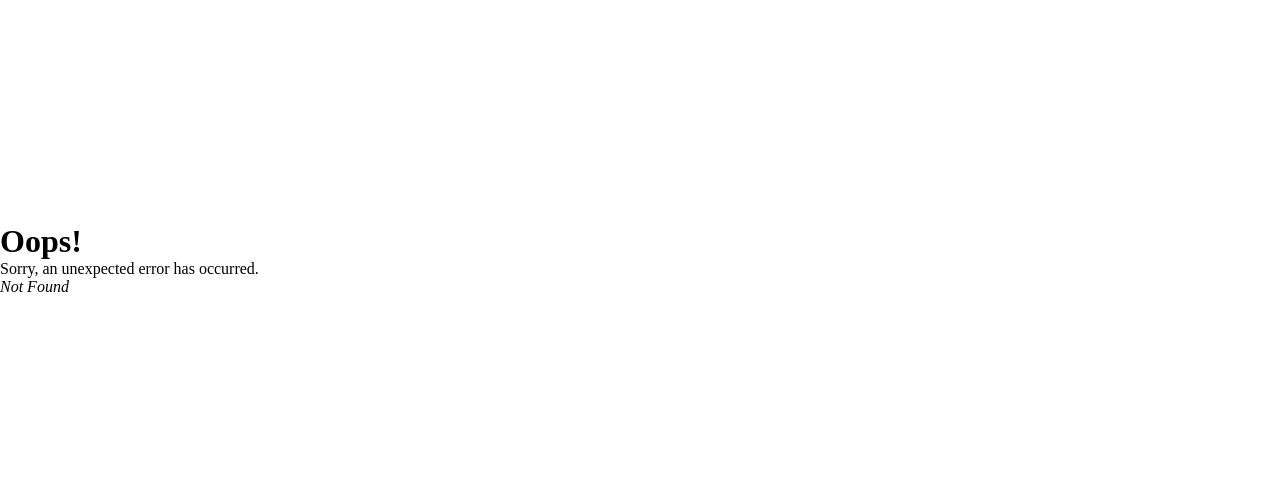
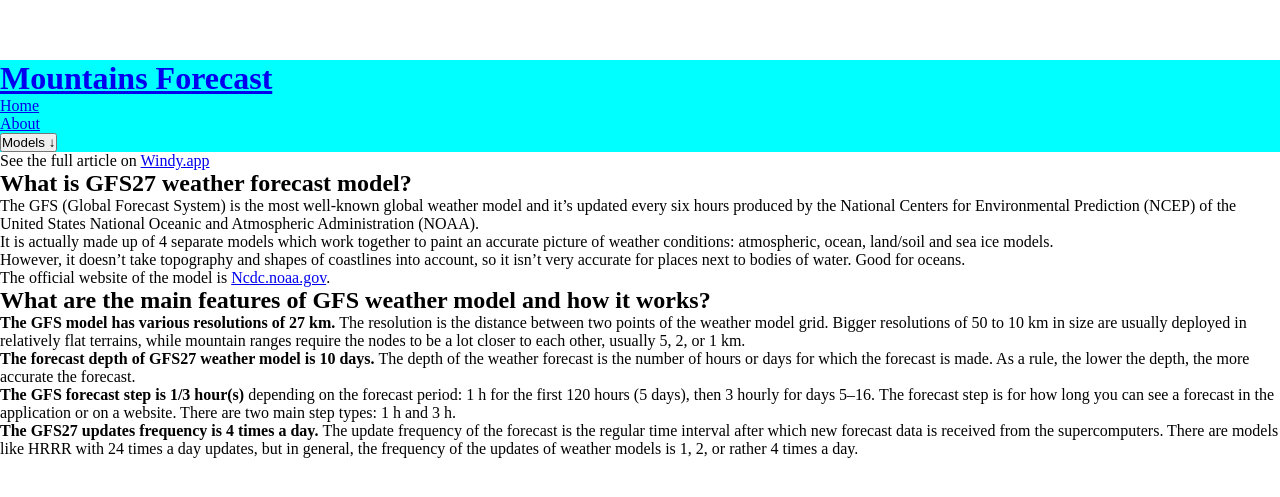
Before and after one commit to Zilola-Nazarova/harry-potter-characters, a React (Vite) app: page /models/1 in a window 1280 px wide. Before the commit this address had no page. Shown: the part 141-638 px from the top of the page. Built offline with nearby package versions, Linux system fonts and the light colour scheme; no server answers.

Commit message:
Enable routes for ICON and GFS info pages

```diff
--- a/src/components/Header.jsx
+++ b/src/components/Header.jsx
@@ -32,8 +32,16 @@ const Header = () => {
               Models <span>&#8595;</span>
             </button>
             {dropdown && (<ul>
-              <li>ICON</li>
-              <li>GFS</li>
+              <li>
+                <Link to={`/models/icon`}>
+                  ICON
+                </Link>
+              </li>
+              <li>
+                <Link to={`/models/gfs`}>
+                  GFS
+                </Link>
+              </li>
             </ul>)}
           </li>
         </ul>
--- /dev/null
+++ b/src/routes/Models.jsx
@@ -0,0 +1,39 @@
+import { useParams } from 'react-router';
+
+const Models = () => {
+  const {id} = useParams();
+
+  return (
+    (id === 'icon') ?
+    <>
+      <p>See the full article on <a href="https://windy.app/blog/what-is-icon-weather-model-forecast.html">Windy.app</a></p>
+      <p>{id}</p>
+      <h2>What is ICON weather forecast model?</h2>
+      <p>The ICON (Icosahedral Nonhydrostatic) is a suit of models created by the German national weather service or DWD (Deutscher Wetterdienst). There are at least three major ICON models: ICON-D2 for Central Europe, ICON7 for Europe as a whole, and ICON13 for the world. So it is both hyper-local, regional and global weather forecast model.</p>
+      <ul>
+        <li>Thanks to its high resolution, ICON-D2 takes into account the terrain and also predicts severe weather better comparing to other regional models, which makes it excellent for adjusting your plans for today and tomorrow.</li>
+        <li>In Europe, ICON7 it is considered to be even more accurate than the ECMWF also due to the better resolution.</li>
+        <li>ICON13 is the world's third most popular global weather model after the same ECMWF and American GFS. It is in competition with them.</li>
+      </ul>
+      <p>In general the most important variables of the ICON are air density and virtual potential temperature, horizontal and vertical wind speed, humidity, cloud water, cloud ice, rain and snow.</p>
+      <p>Its small-scale part includes the COSMO model, which was fully integrated into the ICON in 2020.</p>
+      <p>The official website of the model is <a href="https://www.dwd.de/EN/ourservices/nwp_forecast_data/nwp_forecast_data.html" target="_blank" rel="noopener">Dwd.de</a>.</p>
+    </>
+    :
+    <>
+      <p>See the full article on <a href="https://windy.app/blog/what-is-gfs-weather-forecast-model.html">Windy.app</a></p>
+      <h2>What is GFS27 weather forecast model?</h2>
+      <p>The GFS (Global Forecast System) is the most well-known global weather model and it&rsquo;s updated every six hours&nbsp;produced by the National Centers for Environmental Prediction (NCEP) of the United States National Oceanic and Atmospheric Administration (NOAA).</p>
+      <p>It is actually made up of 4 separate models which work together to paint an accurate picture of weather conditions: atmospheric, ocean, land/soil and sea ice models.</p>
+      <p>However, it doesn&rsquo;t take topography and shapes of coastlines into account, so it isn&rsquo;t very accurate for places next to bodies of water. Good for oceans.</p>
+      <p>The official website of the model is <a href="https://www.ncdc.noaa.gov/data-access/model-data/model-datasets/global-forcast-system-gfs" target="_blank" rel="noopener">Ncdc.noaa.gov</a>.</p>
+      <h2>What are the main features of GFS weather model and how it works?</h2>
+      <p><strong>The GFS model has various resolutions of 27 km.</strong>&nbsp;The resolution is the distance between two points of the weather model grid. Bigger resolutions of 50 to 10 km in size are usually deployed in relatively flat terrains, while mountain ranges require the nodes to be a lot closer to each other, usually 5, 2, or 1 km.</p>
+      <p><strong>The forecast depth of GFS27 weather model is 10 days.</strong>&nbsp;The depth of the weather forecast is the number of hours or days for which the forecast is made. As a rule, the lower the depth, the more accurate the forecast.</p>
+      <p><strong>The GFS forecast step is 1/3 hour(s)&nbsp;</strong>depending on the forecast period: 1 h for the first 120 hours (5 days), then 3 hourly for days 5&ndash;16.&nbsp;The forecast step is for how long you can see a forecast in the application or on a website. There are two main step types: 1 h and 3 h.</p>
+      <p><strong>The GFS27 updates frequency is 4 times a day.</strong>&nbsp;The update frequency of the forecast is the regular time interval after which new forecast data is received from the supercomputers. There are models like HRRR with 24 times a day updates, but in general, the frequency of the updates of weather models is 1, 2, or rather 4 times a day.</p>
+    </>
+  )
+}
+
+export default Models;
```
Also changed, not shown: src/main.jsx (+9 -4 lines).
